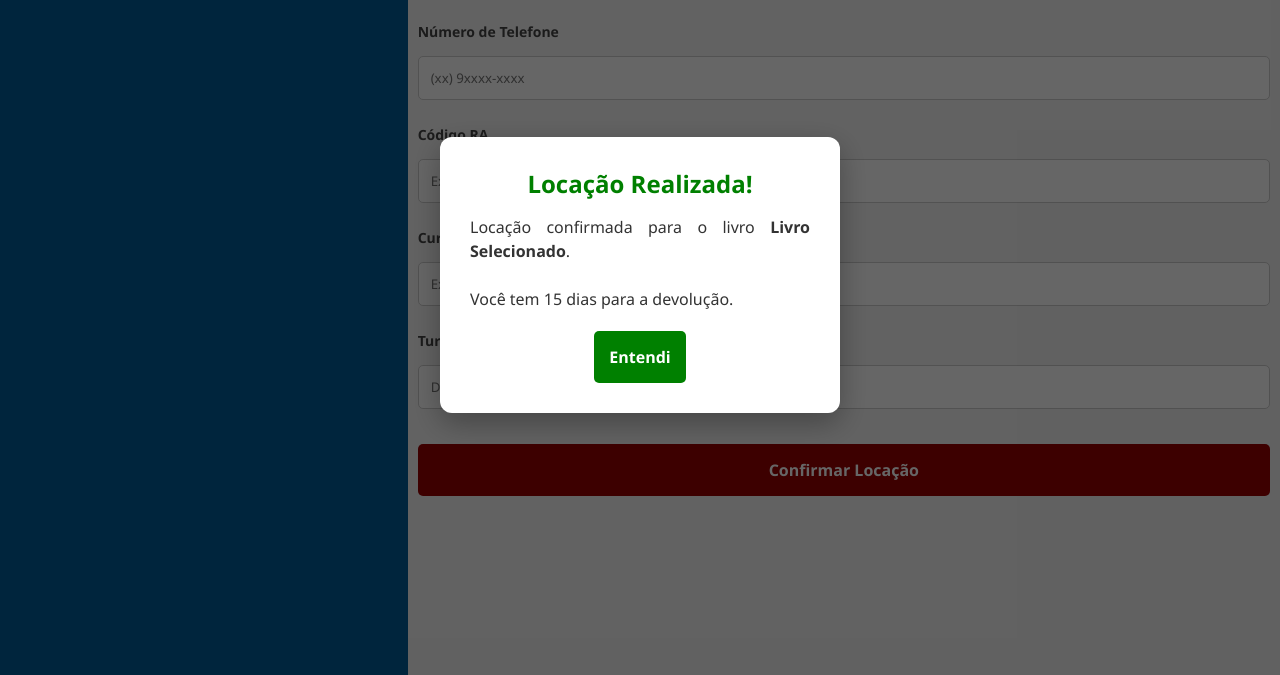
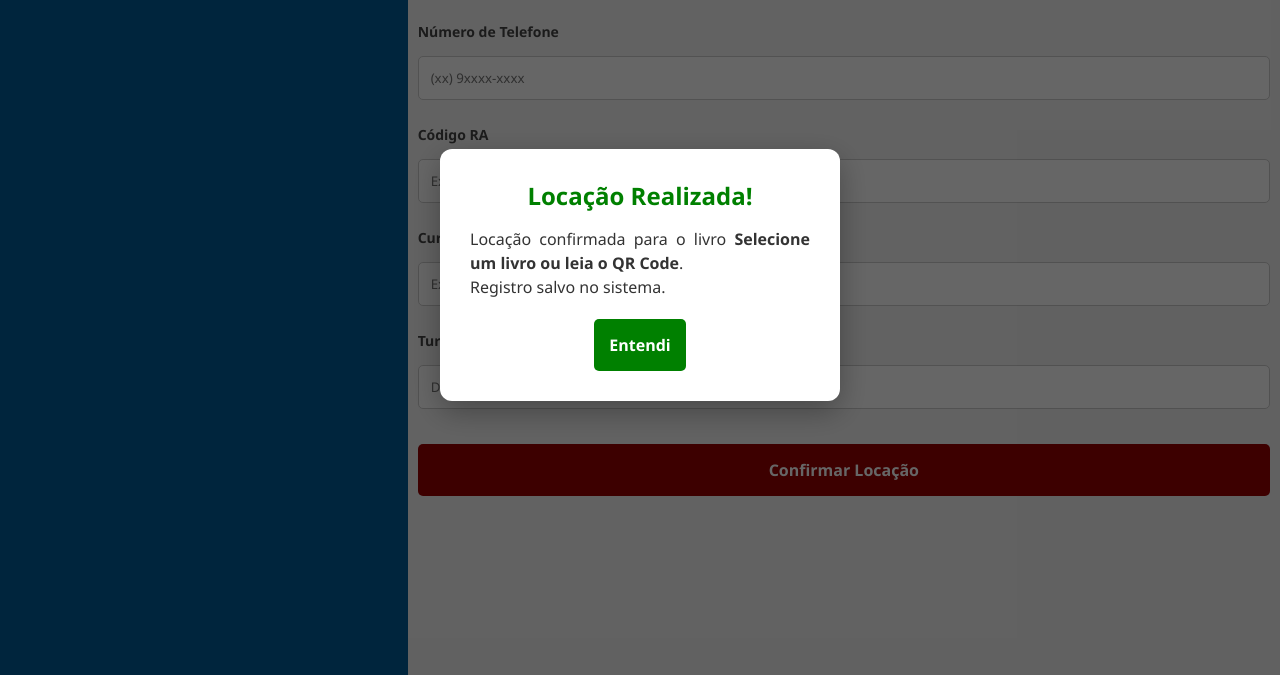
Before and after one commit to KaykyAdriano/SAB, a plain HTML site: page formulario.html in a window 1280 px wide. Both pictures are taken after a click on the button "Confirmar Locação". Shown: the part 125-800 px from the top of the page. Drawn offline with Linux system fonts and the light colour scheme.

Commit message:
Atualização na função abrirModalConfirmação
Updated the HTML structure and added functionality for loan confirmation.

```diff
--- a/formulario.html
+++ b/formulario.html
@@ -137,14 +137,42 @@
 
        //MODAL
        function abrirModalConfirmacao() {
-           // Pega o título bonito para mostrar na mensagem
-           var tituloBonito = dadosDosLivros[idLivro] ? dadosDosLivros[idLivro].titulo : "Livro Selecionado"
+           // Coletar os dados atuais do formulário
+           var nomeAluno = document.getElementById("nome").value;
+           var raAluno = document.getElementById("RA").value;
+           var cursoAluno = document.getElementById("Curso").value;
 
-           var texto = "Locação confirmada para o livro <b>" + tituloBonito + "</b>. <br><br>Você tem 15 dias para a devolução."
+           // Pega o nome do livro (tenta pelo ID, se não der pega o texto da tela)
+           var nomeLivro = dadosDosLivros[idLivro] ? dadosDosLivros[idLivro].titulo : document.getElementById("tituloLivro").innerText;
+
+           // Pega a data de hoje
+           var dataHoje = new Date().toLocaleDateString("pt-BR");
+
+           // Criar o objeto do empréstimo
+           var novoEmprestimo = {
+               aluno: nomeAluno,
+               ra: raAluno,
+               curso: cursoAluno,
+               livro: nomeLivro,
+               data: dataHoje,
+               status: "Emprestado"
+           };
+
+           // RECUPERAR a lista antiga que já está na memória (ou criar uma vazia)
+           // Usamos JSON.parse para transformar o texto da memória em uma lista do Javascript
+           var listaAntiga = JSON.parse(localStorage.getItem("bd_emprestimos") || "[]");
+
+           // ADICIONAR o novo empréstimo na lista
+           listaAntiga.push(novoEmprestimo);
+
+           // SALVAR a lista atualizada de volta na memória
+           localStorage.setItem("bd_emprestimos", JSON.stringify(listaAntiga));
+
+           // Agora mostra o modal visualmente como já fazia antes
+           var texto = "Locação confirmada para o livro <b>" + nomeLivro + "</b>.<br>Registro salvo no sistema.";
            document.getElementById("mensagemFinal").innerHTML = texto;
-           document.getElementById("modalSucesso").style.display = "flex"
+           document.getElementById("modalSucesso").style.display = "flex";
        }
-
        function fecharModal() {
            document.getElementById("modalSucesso").style.display = "none"
        }
```
